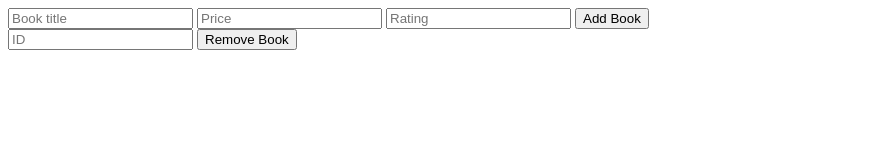
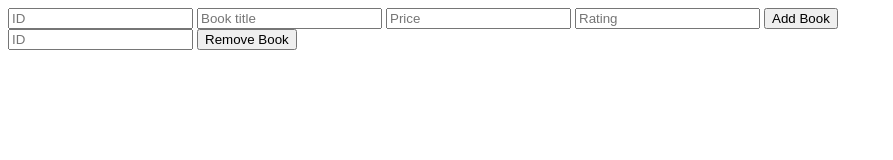
Before and after one commit to s-cyber-project/sqltest, a website: page index.html in a window 1280 px wide. Shown: the whole page, without its empty margins (0-893 px from the left). Drawn offline with Linux system fonts and the light colour scheme.

Commit message:
Add input field for book ID in form

```diff
--- a/index.html
+++ b/index.html
@@ -7,6 +7,7 @@
 </head>
 <body>
 <form action="/add-book" method="POST">
+    <input type="number" name="id" placeholder="ID" step="1">
 
     <input type="text" name="title" placeholder="Book title">
 
```
